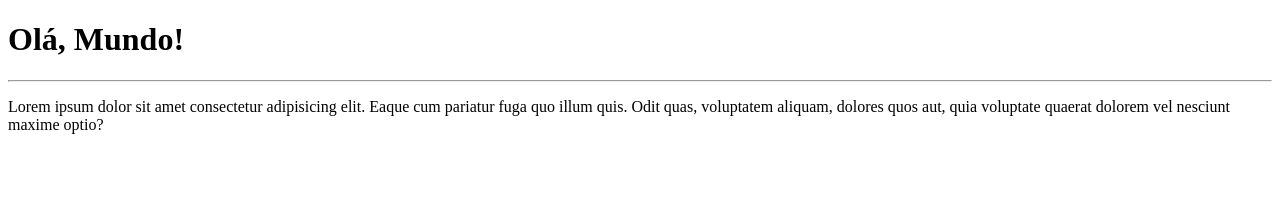
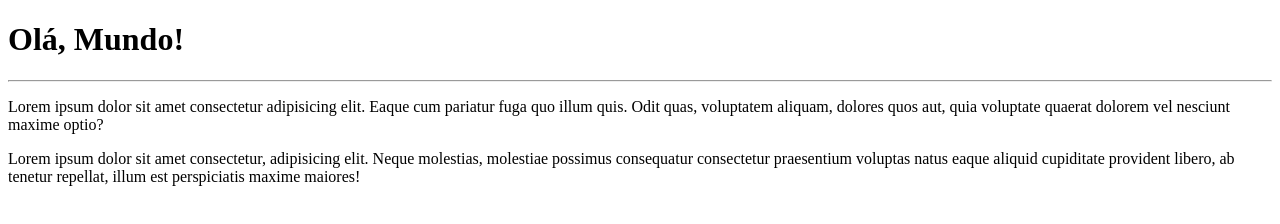
Before and after one commit to KaiqueSilva08/Ola-Mundo, a plain HTML site: page site-exemplo/index.html in a window 1280 px wide. Drawn offline with Linux system fonts and the light colour scheme.

Commit message:
adicionei um novo paragrafo

```diff
--- a/site-exemplo/index.html
+++ b/site-exemplo/index.html
@@ -10,5 +10,6 @@
     <h1>Olá, Mundo!</h1>
     <hr>
     <p>Lorem ipsum dolor sit amet consectetur adipisicing elit. Eaque cum pariatur fuga quo illum quis. Odit quas, voluptatem aliquam, dolores quos aut, quia voluptate quaerat dolorem vel nesciunt maxime optio?</p>
+    <p>Lorem ipsum dolor sit amet consectetur, adipisicing elit. Neque molestias, molestiae possimus consequatur consectetur praesentium voluptas natus eaque aliquid cupiditate provident libero, ab tenetur repellat, illum est perspiciatis maxime maiores!</p>
 </body>
 </html>
```
